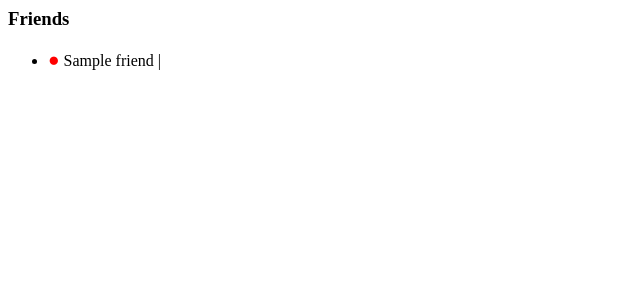
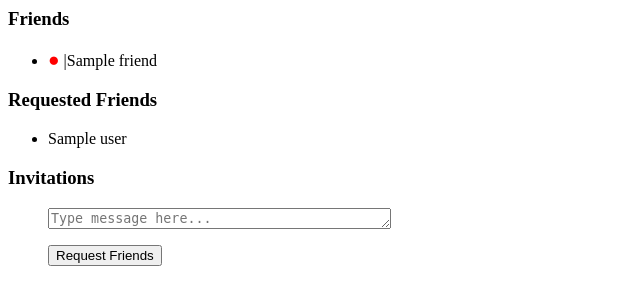
Before and after one commit to mdfeinstein/chat_site, a Django app: template chat_site/templates/_friends_list.html in a window 1280 px wide. Shown: the top 305 px of the page, without its empty margins (0-640 px from the left). Run offline with Django 5.2, Linux system fonts and the light colour scheme; data comes from the database, SQL or seed files in the repository; both versions use the stored data as it was after the commit; the template is opened without the code that fills it: values that come from a table or form of the project are taken from there, most other values are stand-ins (such as "Sample title", 1, 10 or a date in 2020); parts of the project's set-up code (start-up, migrations or seed data) failed here and were passed over.

Commit message:
friend list minimally functional

```diff
--- a/chat/admin.py
+++ b/chat/admin.py
@@ -1,8 +1,9 @@
 from django.contrib import admin
-from chat.models import ChatUser, Chat, Message
+from chat.models import ChatUser, Chat, Message, FriendsList
 
 # Register your models here.
 #register ChatUser, Chat, and Message models
 admin.site.register(ChatUser)
 admin.site.register(Chat)
 admin.site.register(Message)
+admin.site.register(FriendsList)
--- a/chat/forms.py
+++ b/chat/forms.py
@@ -52,16 +52,17 @@ class MessageForm(ModelForm):
 
 
 class RequestFriendsForm(ModelForm):
-    def __init__(self, *args, **kwargs):
+    def __init__(self, owner, *args, **kwargs):
         super().__init__(*args, **kwargs)
-        self.fields["users"].queryset = (
-            self.fields["users"]
-            .queryset.exclude(pk=self.instance.owner.pk)
-            .exclude(pk__in=self.instance.friends.all())
-            .exclude(pk__in=self.instance.requested_users.all())
+        self.owner = owner
+        self.fields["requested_users"].queryset = (
+            self.fields["requested_users"]
+            .queryset.exclude(pk=self.owner.pk)
+            .exclude(pk__in=self.owner.friends_list.friends.all())
+            .exclude(pk__in=self.owner.friends_list.requested_users.all())
         )
 
-    users = forms.ModelMultipleChoiceField(
+    requested_users = forms.ModelMultipleChoiceField(
         queryset=ChatUser.objects.all(),
         widget=forms.SelectMultiple(attrs={"size": 10}),
         label="Select Users",
--- a/chat/models.py
+++ b/chat/models.py
@@ -1,10 +1,15 @@
-from django.db import models, ValidationError
+from django.db import models
+from django.core.exceptions import ValidationError
 from django.contrib.auth.models import User
+
+from django.db.models.signals import post_save
+from django.dispatch import receiver
+
 
 # Create your models here.
 #add chat User which has a user, a loggedIn status, and an accountActive status
 class ChatUser(models.Model):
-    user = models.OneToOneField(User, on_delete=models.CASCADE)
+    user = models.OneToOneField(User, on_delete=models.CASCADE, related_name='chat_user')
     loggedIn = models.BooleanField(default=False)
     accountActive = models.BooleanField(default=True)
 
@@ -34,11 +39,13 @@ class Message(models.Model):
     message_number = models.IntegerField(default=0)
 
 class FriendsList(models.Model):
-    owner = models.OneToOneField(ChatUser, on_delete=models.CASCADE)
+    owner = models.OneToOneField(ChatUser, on_delete=models.CASCADE, related_name='friends_list')
     friends = models.ManyToManyField(ChatUser, related_name='friends_of')
     requested_users = models.ManyToManyField(ChatUser, related_name='requested_by')
 
     def __str__(self):
+        if self.pk is None:
+            return "No friends list"
         #comma separated list of users
         friends = ', '.join(f'{user}' for user in self.friends.all())
         requested_users = ', '.join(f'{user}' for user in self.requested_users.all())
@@ -46,6 +53,9 @@ class FriendsList(models.Model):
         return s
 
     def clean(self):
+        #check for pk
+        if self.pk is None:
+            return
         if self.owner in self.friends.all():
             raise ValidationError("You cannot add yourself as a friend.")
         if self.owner in self.requested_users.all():
@@ -55,5 +65,20 @@ class FriendsList(models.Model):
             raise ValidationError("You cannot request a user that is already a friend.")
 
     def save(self, *args, **kwargs):
-        self.full_clean()
+        self.full_clean(exclude=["friends", "requested_users"])
         super().save(*args, **kwargs)
+
+    def check_reciprocal_requests(self):
+        for user in self.requested_users.all():
+            if self.owner in user.friends_list.requested_users.all():
+                self.requested_users.remove(user)
+                self.friends.add(user)
+                user.friends_list.requested_users.remove(self.owner)
+                user.friends_list.friends.add(self.owner)
+                user.friends_list.save()
+                self.save()
+
+@receiver(post_save, sender=ChatUser)
+def create_friends_list(sender, instance, created, **kwargs):
+    if created:
+        FriendsList.objects.create(owner=instance)
--- a/chat_site/templates/_friends_list.html
+++ b/chat_site/templates/_friends_list.html
@@ -8,7 +8,29 @@
       {% else %}
         <span style="color: red; font-size: 1.2em;">&#9679;</span>
       {% endif %}
-      {{ friend }} |
+      |{{ friend }}
       </li>
     {% endfor %}
+  </ul>
+  <h3>Requested Friends</h3>
+  <ul>
+  {% for user in friends_list.requested_users.all %}
+    <li>
+    {{ user }}
+    </li>
+  {% endfor %}
+  </ul>
+  <h3>Invitations</h3>
+  <ul>
+    {% for friend_list in chat_user.requested_by.all %}
+        <li>
+        {{ friend_list.owner }}
+        </li>
+    {% endfor %}
+  <form method="post" action="{% url 'request_friends' %}">
+    {% csrf_token %}
+    {{ request_friends_form.as_p }}
+    <button type="submit">Request Friends</button>
+  </form>
+
 </div>
--- a/chat_site/templates/home.html
+++ b/chat_site/templates/home.html
@@ -26,6 +26,10 @@
         <button type="submit">Logout</button>
       </form>
     </div>
+    <div class="friends-container">
+      <h2>Friends</h2>
+      {% include '_friends_list.html' %}
+    </div>
 
     <div class = "add_chat">
       <h2></h2>
--- a/chat_site/urls.py
+++ b/chat_site/urls.py
@@ -32,4 +32,5 @@ urlpatterns = [
     path('send_message_async', chat.views.send_message_async, name='send_message_async'),
     path('get_new_messages', chat.views.get_new_messages, name='get_new_messages'),
     path("exit_chat", chat.views.exit_chat, name="exit_chat"),
+    path('request_friends', chat.views.request_friends, name='request_friends'),
 ]
```
Also changed, not shown: chat/views.py (+24 -2 lines), chat/migrations/0003_friendslist.py (added), db.sqlite3.
